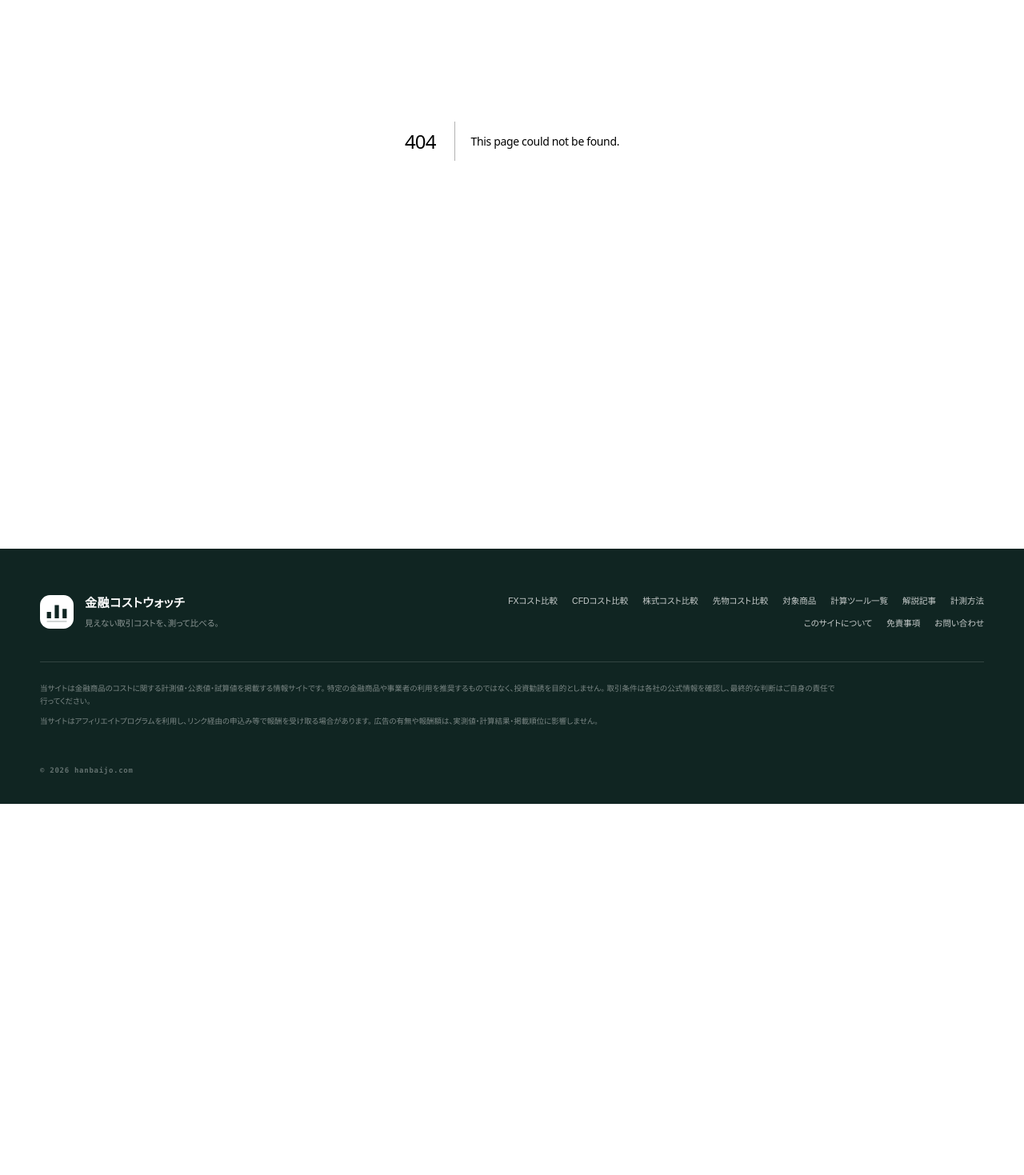
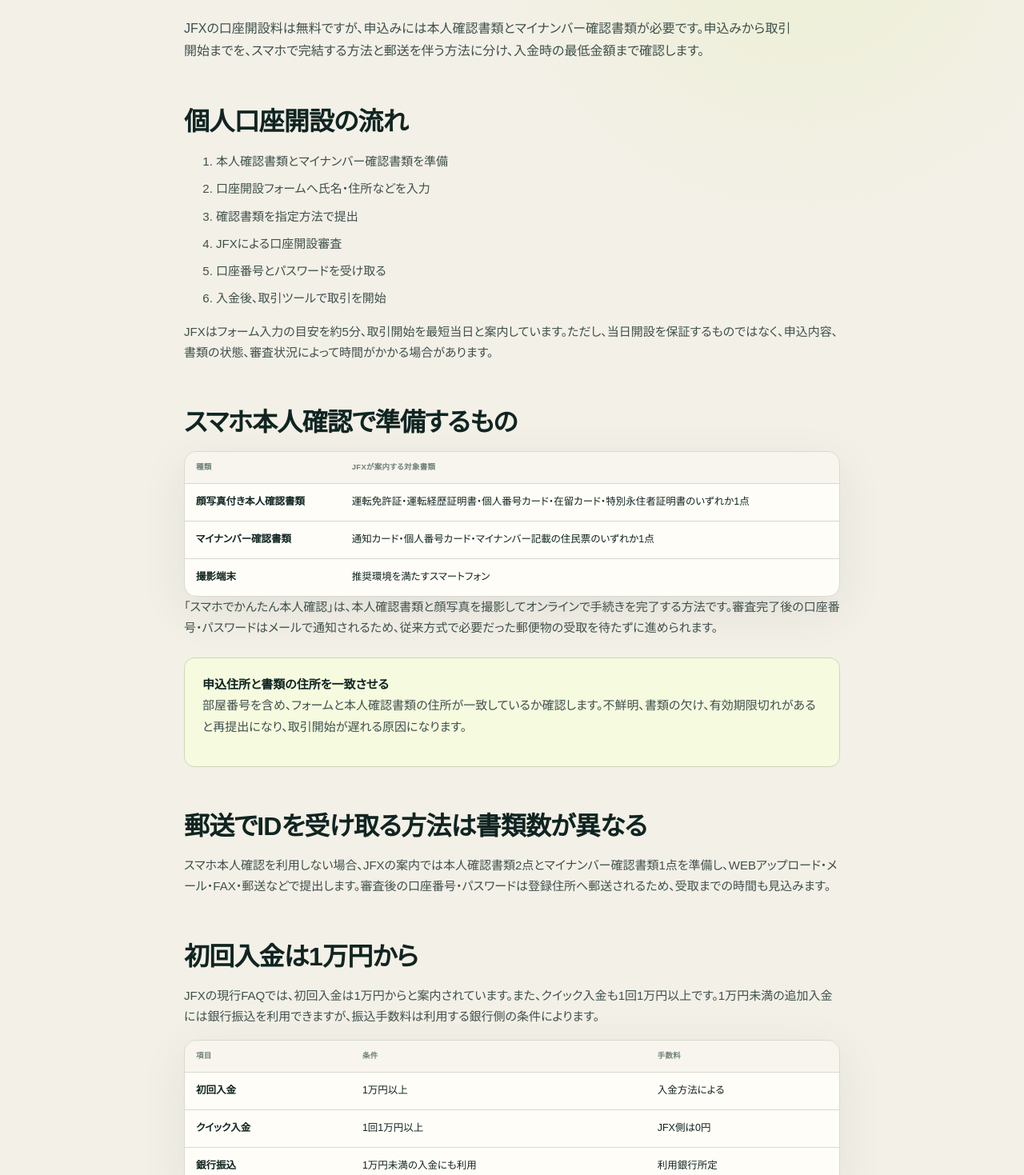
Before and after one commit to mrok18/hanbaijo, a Next.js app: page /articles/jfx-account-opening-flow in a window 1280 px wide. Before the commit this address had no page. Shown: the part 301-1770 px from the top of the page at 80% size. Before the commit the page ends 1306 px from the top, so only its background shows below. Built offline with nearby package versions, Linux system fonts and the light colour scheme.

Commit message:
content: add JFX account opening guide

```diff
--- /dev/null
+++ b/app/articles/jfx-account-opening-flow/page.tsx
@@ -0,0 +1,71 @@
+import Link from 'next/link';
+
+export const metadata = {
+  title: 'JFXの口座開設に必要なもの｜本人確認・マイナンバー・初回入金',
+  description: 'JFX MATRIX TRADERの個人口座開設について、スマホ本人確認、必要書類、審査、ID受取、初回入金1万円、取引開始までの流れを整理します。',
+};
+
+export default function Page() {
+  return <article>
+    <p className="page-kicker">JFX / ACCOUNT OPENING</p>
+    <h1>JFXの口座開設に必要なもの<br />本人確認・初回入金まで整理</h1>
+    <p className="lede">JFXの口座開設料は無料ですが、申込みには本人確認書類とマイナンバー確認書類が必要です。申込みから取引開始までを、スマホで完結する方法と郵送を伴う方法に分け、入金時の最低金額まで確認します。</p>
+
+    <h2>個人口座開設の流れ</h2>
+    <ol>
+      <li>本人確認書類とマイナンバー確認書類を準備</li>
+      <li>口座開設フォームへ氏名・住所などを入力</li>
+      <li>確認書類を指定方法で提出</li>
+      <li>JFXによる口座開設審査</li>
+      <li>口座番号とパスワードを受け取る</li>
+      <li>入金後、取引ツールで取引を開始</li>
+    </ol>
+    <p>JFXはフォーム入力の目安を約5分、取引開始を最短当日と案内しています。ただし、当日開設を保証するものではなく、申込内容、書類の状態、審査状況によって時間がかかる場合があります。</p>
+
+    <h2>スマホ本人確認で準備するもの</h2>
+    <div className="data-panel"><div className="table-scroll"><table className="rates comparison-table"><thead><tr><th>種類</th><th>JFXが案内する対象書類</th></tr></thead><tbody>
+      <tr><td className="ex-name">顔写真付き本人確認書類</td><td>運転免許証・運転経歴証明書・個人番号カード・在留カード・特別永住者証明書のいずれか1点</td></tr>
+      <tr><td className="ex-name">マイナンバー確認書類</td><td>通知カード・個人番号カード・マイナンバー記載の住民票のいずれか1点</td></tr>
+      <tr><td className="ex-name">撮影端末</td><td>推奨環境を満たすスマートフォン</td></tr>
+    </tbody></table></div></div>
+    <p>「スマホでかんたん本人確認」は、本人確認書類と顔写真を撮影してオンラインで手続きを完了する方法です。審査完了後の口座番号・パスワードはメールで通知されるため、従来方式で必要だった郵便物の受取を待たずに進められます。</p>
+    <div className="callout"><strong>申込住所と書類の住所を一致させる</strong><p>部屋番号を含め、フォームと本人確認書類の住所が一致しているか確認します。不鮮明、書類の欠け、有効期限切れがあると再提出になり、取引開始が遅れる原因になります。</p></div>
+
+    <h2>郵送でIDを受け取る方法は書類数が異なる</h2>
+    <p>スマホ本人確認を利用しない場合、JFXの案内では本人確認書類2点とマイナンバー確認書類1点を準備し、WEBアップロード・メール・FAX・郵送などで提出します。審査後の口座番号・パスワードは登録住所へ郵送されるため、受取までの時間も見込みます。</p>
+
+    <h2>初回入金は1万円から</h2>
+    <p>JFXの現行FAQでは、初回入金は1万円からと案内されています。また、クイック入金も1回1万円以上です。1万円未満の追加入金には銀行振込を利用できますが、振込手数料は利用する銀行側の条件によります。</p>
+    <div className="data-panel"><div className="table-scroll"><table className="rates comparison-table"><thead><tr><th>項目</th><th>条件</th><th>手数料</th></tr></thead><tbody>
+      <tr><td className="ex-name">初回入金</td><td>1万円以上</td><td>入金方法による</td></tr>
+      <tr><td className="ex-name">クイック入金</td><td>1回1万円以上</td><td>JFX側は0円</td></tr>
+      <tr><td className="ex-name">銀行振込</td><td>1万円未満の入金にも利用</td><td>利用銀行所定</td></tr>
+    </tbody></table></div></div>
+
+    <h2>1万円すべてを証拠金に使わない</h2>
+    <p>入金できる最低額と、安全に取引できる金額は同じではありません。取引には通貨ペア・数量に応じた必要証拠金が必要で、相場が不利に動けば評価損も発生します。必要証拠金だけでなく、損切りまでの値動きとスプレッドを含む余裕資金を残します。</p>
+    <div className="formula-box"><code>準備資金 ＝ 必要証拠金 ＋ 想定損失 ＋ 取引コスト ＋ 余裕資金</code><small>最低入金額だけを根拠に取引数量を決めず、許容損失から逆算してください。</small></div>
+
+    <h2>申込み前の最終確認</h2>
+    <ul>
+      <li>氏名・住所・生年月日が確認書類と一致している</li>
+      <li>本人確認書類が有効期限内で、四隅まで鮮明に写っている</li>
+      <li>マイナンバー確認書類を用意している</li>
+      <li>メールの受信設定と迷惑メールフォルダを確認できる</li>
+      <li>初回入金1万円と、取引に必要な余裕資金を分けて考えている</li>
+    </ul>
+
+    <section className="article-sources" aria-labelledby="sources"><h2 id="sources">参照した公式資料</h2><ul>
+      <li><a href="https://www.jfx.co.jp/startup/" target="_blank" rel="noopener noreferrer">JFX「個人のお客様・口座開設の流れ」</a></li>
+      <li><a href="https://info.jfx.co.jp/jfxapl/MatrixThanks/MatrixThanks.html" target="_blank" rel="noopener noreferrer">JFX「本人確認書類について」</a></li>
+      <li><a href="https://faq.jfx.co.jp/faq/detail?category=33&amp;id=176&amp;site=FX557CTV" target="_blank" rel="noopener noreferrer">JFX FAQ「取引を始める最低資金」</a></li>
+      <li><a href="https://faq.jfx.co.jp/faq/detail?category=15&amp;id=43&amp;site=FX557CTV" target="_blank" rel="noopener noreferrer">JFX FAQ「1回の入金額」</a></li>
+      <li><a href="https://www.jfx.co.jp/trading_rule/" target="_blank" rel="noopener noreferrer">JFX「取引ルール」</a></li>
+    </ul><p>口座開設・入金条件は2026年9月8日に公式ページで確認しました。審査基準や必要書類、キャンペーン、取引条件は変更される場合があります。</p></section>
+
+    <p><Link href="/articles/jfx-lot-trade-unit">JFXの1Lotと最低取引単位を見る →</Link></p>
+    <p><Link href="/articles/jfx-fees-total-cost">入出金・取引手数料と実質コストを見る →</Link></p>
+    <p><Link href="/tools/fx-position-size-calculator">許容損失から取引数量を計算する →</Link></p>
+    <p><Link href="/fx/jfx">JFXの取引条件一覧へ →</Link></p>
+  </article>;
+}
--- a/app/articles/jfx-fees-total-cost/page.tsx
+++ b/app/articles/jfx-fees-total-cost/page.tsx
@@ -51,6 +51,7 @@ export default function Page() {
     <p><Link href="/articles/jfx-withdrawal-time-rules">JFXの出金時間と取消条件を確認する →</Link></p>
     <p><Link href="/articles/jfx-lot-trade-unit">JFXの1Lotと通貨数を確認する →</Link></p>
     <p><Link href="/articles/jfx-losscut-margin-shortage">JFXのロスカットと不足金を確認する →</Link></p>
+    <p><Link href="/articles/jfx-account-opening-flow">口座開設の必要書類と初回入金を見る →</Link></p>
     <p><Link href="/fx/jfx">JFXの取引条件一覧へ →</Link></p>
   </article>;
 }
--- a/app/articles/posts.ts
+++ b/app/articles/posts.ts
@@ -1,4 +1,5 @@
 export const POSTS = [
+  { slug: 'jfx-account-opening-flow', category: 'FX・JFX', title: 'JFXの口座開設に必要なもの｜本人確認・初回入金', desc: 'スマホ本人確認、必要書類、審査、ID受取、初回入金1万円から取引開始までを整理する。' },
   { slug: 'jfx-quick-order-settings', category: 'FX・JFX', title: 'JFXクイック注文の設定｜全決済・両建て・決済pip差', desc: '確認画面、Lot数、両建て、許容設定、全決済方式、決済pip差の誤操作防止ポイントを整理する。' },
   { slug: 'jfx-order-slippage-rules', category: 'FX・JFX', title: 'JFXの注文方法とスリッページ｜成行・ストリーミング・逆指値', desc: '約定優先、許容スリップ、注文不成立、許容スプレッドの違いを基本注文ごとに整理する。' },
   { slug: 'jfx-vs-dmm-fx', category: 'FX・比較', title: 'JFXとDMM FXを比較｜取引単位・時間帯・ロスカット', desc: '1,000通貨対応、通常・ミニ銘柄、米ドル円スプレッドの適用時間、ロスカット基準の違いを整理する。' },
--- a/app/fx/jfx/page.tsx
+++ b/app/fx/jfx/page.tsx
@@ -12,6 +12,7 @@ export const metadata = {
 export default function Page() {
   if (!provider) notFound();
   return <FxProviderFactSheet provider={provider} relatedArticles={[
+    { href: '/articles/jfx-account-opening-flow', title: 'JFXの口座開設に必要なもの', description: '本人確認・マイナンバー・審査・初回入金1万円から取引開始までを整理します。' },
     { href: '/articles/jfx-quick-order-settings', title: 'JFXクイック注文の設定と注意点', description: '全決済、両建て、許容設定、決済pip差を発注前の確認順に整理します。' },
     { href: '/articles/jfx-order-slippage-rules', title: 'JFXの注文方法とスリッページ', description: '成行・ストリーミング・指値・逆指値を、価格のずれと注文不成立の違いから整理します。' },
     { href: '/articles/jfx-vs-dmm-fx', title: 'JFXとDMM FXを比較', description: '1,000通貨対応、米ドル円の時間帯別スプレッド、ロスカット基準を比較します。' },
```
